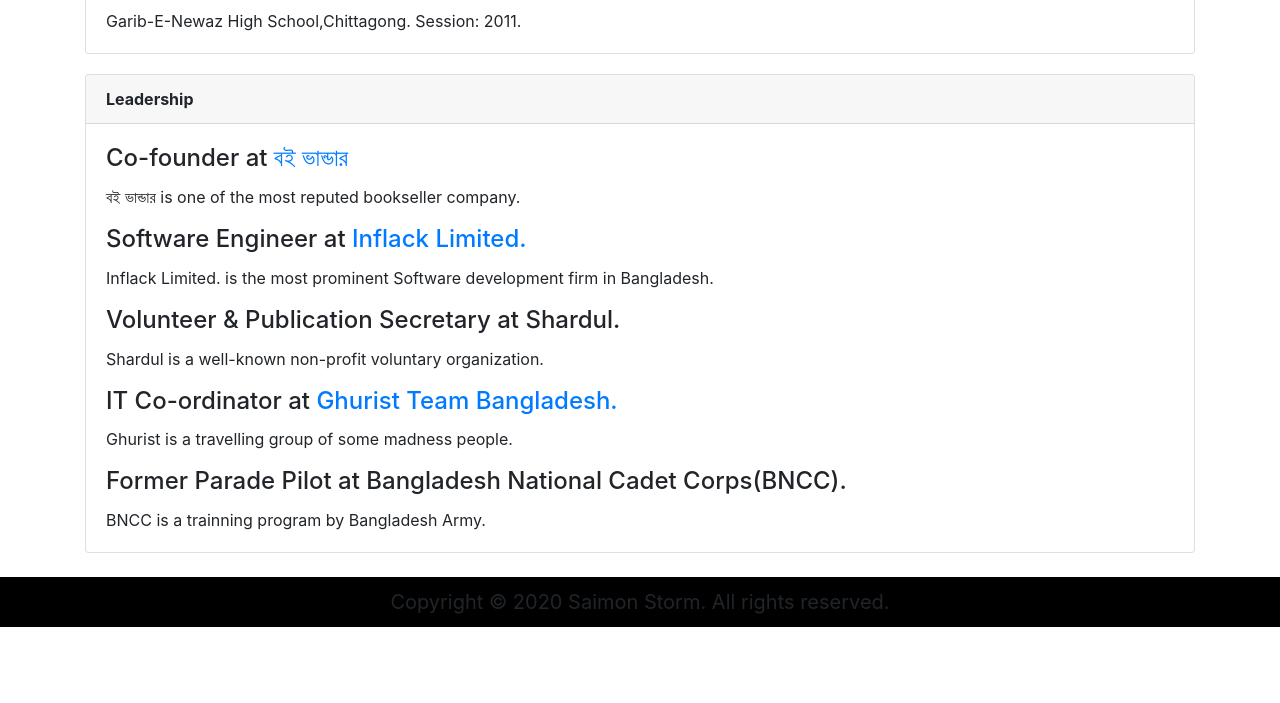
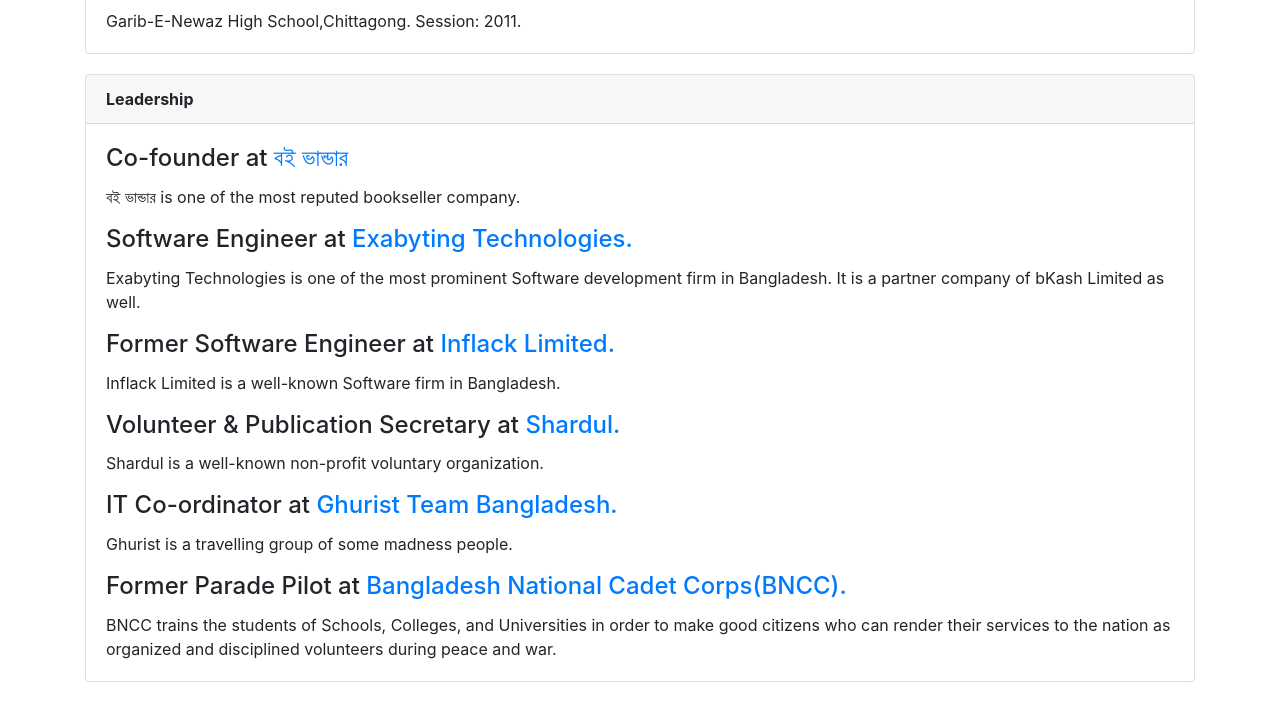
Before and after one commit to Saimon2323/portfolio, a plain HTML site: page index.html in a window 1280 px wide. Shown: the part 1970-2673 px from the top of the page. Before the commit the page ends 2597 px from the top, so only its background shows below. Drawn offline with nearby package versions, Linux system fonts and the light colour scheme.

Commit message:
Update CV and site Text

```diff
--- a/index.html
+++ b/index.html
@@ -16,9 +16,10 @@
 
       .footer_bottom{
         min-height: 40px;
-        background-color: #000000;
+        background-color: #343A40;
         text-align: center;
         font-size: 20px;
+	color: white;
         padding-top: 10px;
         padding-bottom: 10px;
       }
@@ -112,11 +113,11 @@
     <div class="container">
         <div id="about" class="jumbotron">
         <h2  class="display-3">Welcome to my website!</h2>
-        <p class="lead">I'm Muhammad Saimon Uddin. Curious Programmer and a Traveller!</p>
+        <p class="lead">I'm <i><b>Muhammad Saimon Uddin</i></b>. Curious Programmer and a Traveller!</p>
         <hr class="my-4">
         <p>Call me a Web Addict! A curious knowledge-seeker with an appetite to master in-depth wow technologies. I want to apply all of them. Yes, I want to be the Einstein of every single thing. Wait a second, I don't want to spend all of my life only in digging up stuff, I will create a lot of things(I don't know yet..) to change world.</p>
 
-        <p>Professionally, I am a young Software Development Engineer at <a href="https://inflack.com/" target="_black" style="text-decoration: none;">Inflack Limited</a>. That's not the only way you should look at me. I am a performer, a community person who like to meet people, take initiative, overcome challenges, organize programs, perform social work and a traveller who love to explore new place.</p>
+        <p>Professionally, I am a young Software Development Engineer at <a href="http://exabyting.com/" target="_black" style="text-decoration: none;">Exabyting Technologies</a>. That's not the only way you should look at me. I am a performer, a community person who like to meet people, take initiative, overcome challenges, organize programs, perform social work and a traveller who love to explore new places.</p>
 
         <p class="lead">
           <a class="btn btn-primary btn-lg" target="_blank" href="cv.html" role="button">Learn more</a>
@@ -199,14 +200,21 @@
   <div class="card-body">
     <h4 class="card-title">Co-founder at <a href="https://boibhandar.com/" target="_blank" style="text-decoration: none;">বই ভান্ডার</a></h4>
     <p class="card-text">বই ভান্ডার is one of the most reputed bookseller company.</p>
-  	<h4 class="card-title">Software Engineer at <a href="https://inflack.com/" target="_black" style="text-decoration: none;">Inflack Limited.</a></h4>
-    <p class="card-text">Inflack Limited. is the most prominent Software development firm in Bangladesh.</p>
-    <h4 class="card-title">Volunteer & Publication Secretary at Shardul.</h4>
+
+    <h4 class="card-title">Software Engineer at <a href="http://exabyting.com/" target="_black" style="text-decoration: none;">Exabyting Technologies.</a></h4>
+    <p class="card-text">Exabyting Technologies is one of the most prominent Software development firm in Bangladesh. It is a partner company of bKash Limited as well.</p>
+
+    <h4 class="card-title">Former Software Engineer at <a href="https://inflack.com/" target="_black" style="text-decoration: none;">Inflack Limited.</a></h4>
+    <p class="card-text">Inflack Limited is a well-known Software firm in Bangladesh.</p>
+
+    <h4 class="card-title">Volunteer & Publication Secretary at <a href="https://www.facebook.com/shardulbd" target="_black" style="text-decoration: none;">Shardul.</a></h4>
     <p class="card-text">Shardul is a well-known non-profit voluntary organization.</p>
+
     <h4 class="card-title">IT Co-ordinator at <a href="https://www.facebook.com/ghurist/" target="_blank">Ghurist Team Bangladesh.</a></h4>
     <p class="card-text">Ghurist is a travelling group of some madness people.</p>
-    <h4 class="card-title">Former Parade Pilot at Bangladesh National Cadet Corps(BNCC).</h4>
-    <p class="card-text">BNCC is a trainning program by Bangladesh Army.</p>
+
+    <h4 class="card-title">Former Parade Pilot at <a href="http://bncc.info/" target="_blank">Bangladesh National Cadet Corps(BNCC).</a></h4>
+    <p class="card-text">BNCC trains the students of Schools, Colleges, and Universities in order to make good citizens who can render their services to the nation as organized and disciplined volunteers 	during peace and war.</p>
 
 
   </div>
@@ -217,7 +225,7 @@
 
   <footer>
     <div class="footer_bottom">
-        Copyright &copy; 2020 Saimon Storm. All rights reserved.
+        Copyright &copy; 2022 <a href="https://fb.com/saimon.storm" target="_blank">Saimon Storm</a>. All rights reserved.
     </div>
   </footer>
 
```
Also changed, not shown: cv.html (+4 -4 lines), 2 other files.
